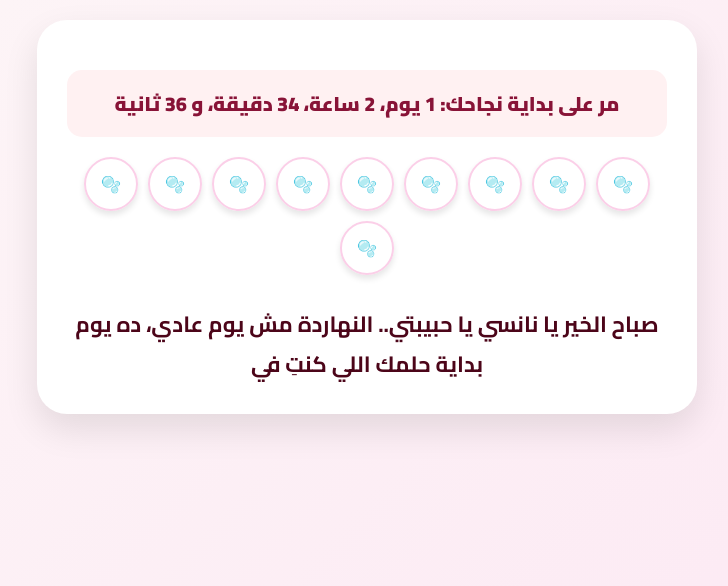
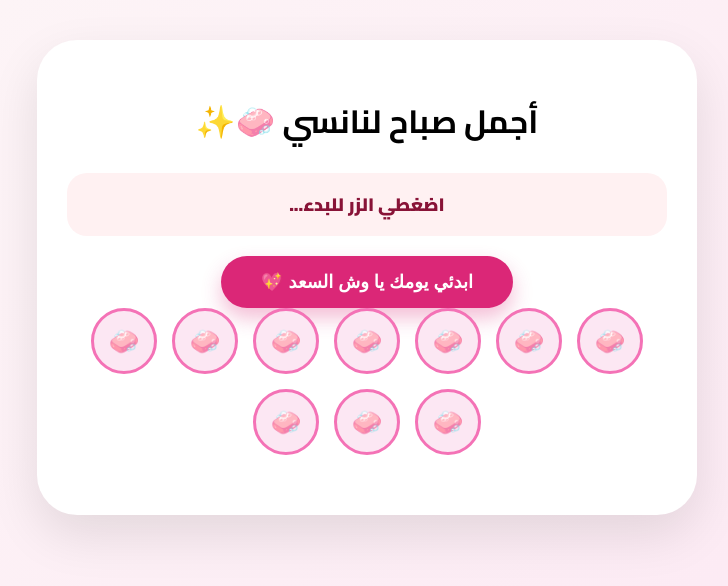
Before and after one commit to abdomahfouz0/Nansy-work, a plain HTML site: page index.html in a window 1280 px wide. Shown: the whole page, without its empty margins (273-1001 px from the left). Drawn offline with Linux system fonts and the light colour scheme.

Commit message:
Update index.html

```diff
--- a/index.html
+++ b/index.html
@@ -2,78 +2,75 @@
 <html lang="ar" dir="rtl">
 <head>
     <meta charset="UTF-8">
-    <title>مفاجأة لنانسي 🧼✨</title>
+    <title>مفاجأة نانسي الخاصة 🧼💖</title>
     <link href="https://fonts.googleapis.com/css2?family=Cairo:wght@400;700;900&display=swap" rel="stylesheet">
     <style>
-        body { margin: 0; background: linear-gradient(135deg, #fdf6f7 0%, #fce7f3 100%); display: flex; flex-direction: column; align-items: center; min-height: 100vh; font-family: 'Cairo', sans-serif; padding: 20px; }
-
-        .main-card { background: white; padding: 30px; border-radius: 30px; box-shadow: 0 15px 35px rgba(0,0,0,0.1); text-align: center; width: 100%; max-width: 600px; }
-
-        #timer { font-size: 20px; font-weight: 900; color: #881337; margin: 20px 0; background: #fff1f2; padding: 15px; border-radius: 15px; }
-
-        .bubble-grid { display: flex; justify-content: center; gap: 10px; margin: 20px 0; flex-wrap: wrap; }
-        .bubble { width: 50px; height: 50px; background: rgba(255,255,255,0.8); border: 2px solid #fbcfe8; border-radius: 50%; cursor: pointer; display: flex; align-items: center; justify-content: center; box-shadow: 0 4px 6px rgba(0,0,0,0.1); transition: transform 0.2s; }
-        .bubble:hover { transform: scale(1.1); }
-
-        #message { font-size: 22px; font-weight: 700; color: #4c0519; line-height: 1.8; margin-top: 30px; text-align: center; }
-
-        #popup { position: fixed; top: 50%; left: 50%; transform: translate(-50%, -50%); background: white; padding: 20px 40px; border-radius: 20px; box-shadow: 0 10px 30px rgba(0,0,0,0.3); font-size: 24px; font-weight: bold; color: #be185d; display: none; z-index: 100; border: 2px solid #fbcfe8; }
+        body { margin: 0; background: linear-gradient(135deg, #fdf6f7 0%, #fce7f3 100%); display: flex; flex-direction: column; align-items: center; min-height: 100vh; font-family: 'Cairo', sans-serif; padding: 20px; text-align: center; }
+        .main-card { background: white; padding: 30px; border-radius: 40px; box-shadow: 0 20px 50px rgba(0,0,0,0.1); width: 100%; max-width: 600px; margin-top: 20px; }
+        #timer { font-size: 18px; font-weight: 800; color: #881337; margin: 20px 0; background: #fff1f2; padding: 15px; border-radius: 20px; }
+        .bubble-grid { display: flex; justify-content: center; gap: 15px; flex-wrap: wrap; margin-bottom: 30px; }
+        .bubble { width: 60px; height: 60px; background: #fce7f3; border: 3px solid #f472b6; border-radius: 50%; cursor: pointer; display: flex; align-items: center; justify-content: center; font-size: 25px; transition: transform 0.3s; }
+        .bubble:hover { transform: scale(1.15); }
+        #message { font-size: 20px; font-weight: 700; color: #4c0519; line-height: 1.8; margin-top: 20px; }
+        #start-btn { background: #db2777; color: white; padding: 15px 40px; border-radius: 50px; border: none; font-size: 18px; font-weight: bold; cursor: pointer; box-shadow: 0 10px 20px rgba(219,39,119,0.3); }
+        #popup { position: fixed; top: 50%; left: 50%; transform: translate(-50%, -50%); background: white; padding: 30px; border-radius: 30px; box-shadow: 0 10px 40px rgba(0,0,0,0.3); font-size: 24px; font-weight: bold; color: #be185d; display: none; z-index: 100; border: 4px solid #fbcfe8; }
     </style>
 </head>
 <body>
 
     <div class="main-card">
-        <div id="timer">جاري التحميل...</div>
+        <h1>أجمل صباح لنانسي 🧼✨</h1>
+        <div id="timer">اضغطي الزر للبدء...</div>
+
+        <button id="start-btn" onclick="startExperience()">ابدئي يومك يا وش السعد 💖</button>
 
         <div class="bubble-grid" id="bubble-grid">
-            <!-- 10 فقاعات ثابتة -->
-            <script>
-                for(let i=0; i<10; i++) {
-                    document.write('<div class="bubble" onclick="pop(this)">🫧</div>');
-                }
-            </script>
+            <script>for(let i=0; i<10; i++) document.write('<div class="bubble" onclick="pop(this)">🧼</div>');</script>
         </div>
 
         <div id="message"></div>
     </div>
 
     <div id="popup"></div>
+    <audio id="bg-music" src="nona.mp3" loop></audio>
 
     <script>
-        // العداد
+        function startExperience() {
+            // تشغيل الأغنية
+            document.getElementById('bg-music').play();
+            document.getElementById('start-btn').style.display = 'none';
+
+            // تفعيل العداد
             const start = new Date('2026-06-13T00:00:00');
             setInterval(() => {
                 const diff = new Date() - start;
                 const d = Math.floor(diff / 86400000);
                 const h = Math.floor((diff % 86400000) / 3600000);
                 const m = Math.floor((diff % 3600000) / 60000);
-            const s = Math.floor((diff % 60000) / 1000);
-            document.getElementById('timer').innerText = `مر على بداية نجاحك: ${d} يوم، ${h} ساعة، ${m} دقيقة، و ${s} ثانية`;
+                document.getElementById('timer').innerText = `مر على بداية نجاحك: ${d} يوم، ${h} ساعة، و ${m} دقيقة`;
             }, 1000);
 
-        // الرسالة
+            // بدء كتابة الرسالة
+            type();
+        }
+
         const text = "صباح الخير يا نانسي يا حبيبتي.. النهاردة مش يوم عادي، ده يوم بداية حلمك اللي كنتِ فيه وبشوفه بيكبر قدام عيني. أنا عايزك تعرفي إن فخري بيكي ملوش حدود، ومش بس فخور بمشروعك، أنا فخور بيكي كإنسانة طموحة ومبدعة. كل قطعة صابون بتعمليها هي حتة من قلبك وذوقك. ربنا يوفقك في خطوتك الجديدة دي، ويجعل المحل ده مصدر رزق وسعادة ونجاح كبير ليكي.. أنا دايماً في ظهرك، ومشجعك الأول، ومستني أشوفك أكبر سيدة أعمال في الدنيا. بحبك! ❤️";
         let i = 0;
         function type() {
             if (i < text.length) {
                 document.getElementById("message").innerHTML += text.charAt(i);
                 i++;
-                setTimeout(type, 60);
+                setTimeout(type, 50);
             }
         }
-        type();
 
-        // الفقاعات
         function pop(el) {
-            const msgs = ["بحبك يا عمري ❤️", "أشطر سيدة أعمال 👑", "فخور بيكي جداً 🌟", "يا سكر 🌸", "بالتوفيق يا بطلة 🚀", "وش السعد عليا 🫧", "أحلى ريحة في حياتي 🧼", "دايماً معاكي وفي ضهرك 💪", "إنتي النور اللي في يومي ✨", "كل يوم بتبهريني 💖"];
+            const msgs = ["بحبك يا عمري ❤️", "أشطر سيدة أعمال 👑", "فخور بيكي جداً 🌟", "يا سكر 🌸", "بالتوفيق يا بطلة 🚀", "وش السعد عليا 🫧", "أحلى ريحة في حياتي 🧼", "دايماً معاكي وفي ضهرك 💪", "إنتي النور اللي في يومي ✨", "بتبهريني بذكائك 💖"];
             const p = document.getElementById('popup');
             p.innerText = msgs[Math.floor(Math.random() * msgs.length)];
             p.style.display = 'block';
-            el.style.visibility = 'hidden'; // تختفي الفقاعة
-            setTimeout(() => {
-                p.style.display = 'none';
-                el.style.visibility = 'visible'; // ترجع بعد ثانية
-            }, 1500);
+            el.style.opacity = '0.3';
+            setTimeout(() => { p.style.display = 'none'; el.style.opacity = '1'; }, 1200);
         }
     </script>
 </body>
```
Lines whose indentation alone changed are shown as unchanged.
